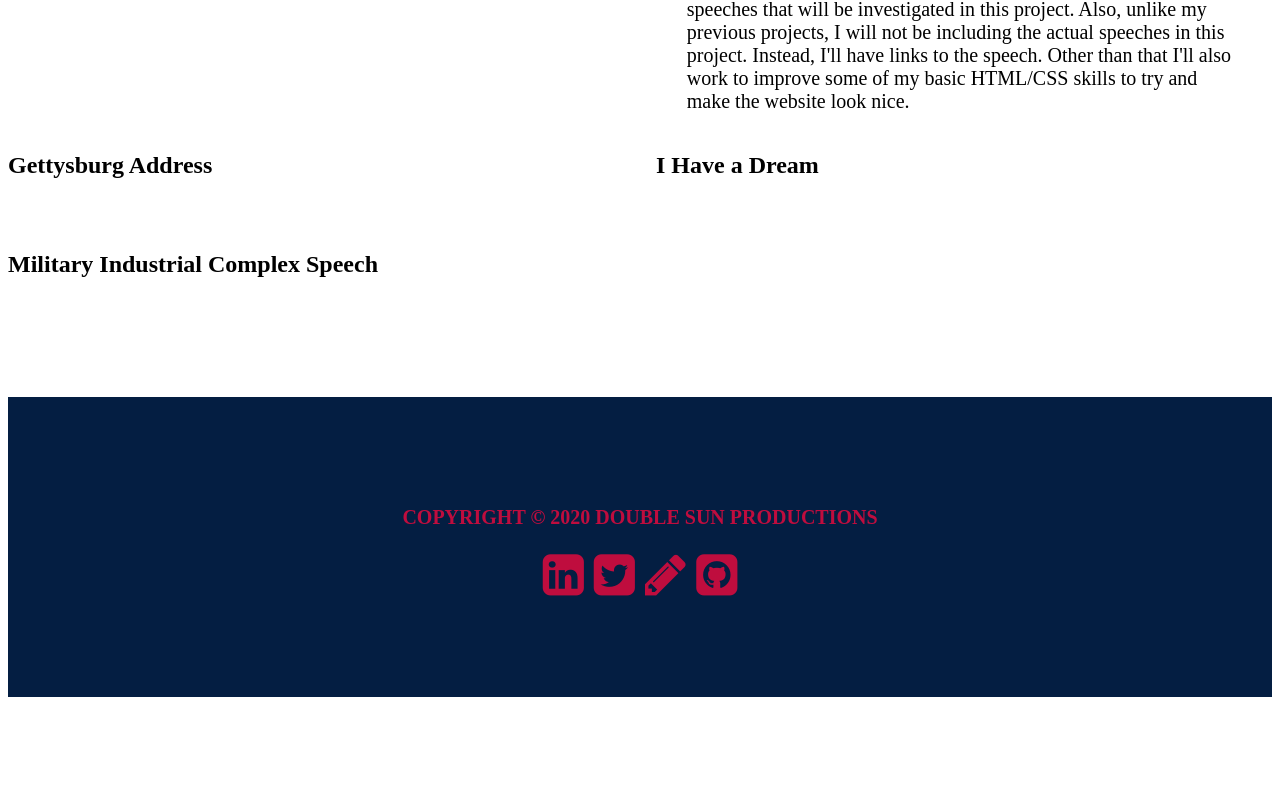
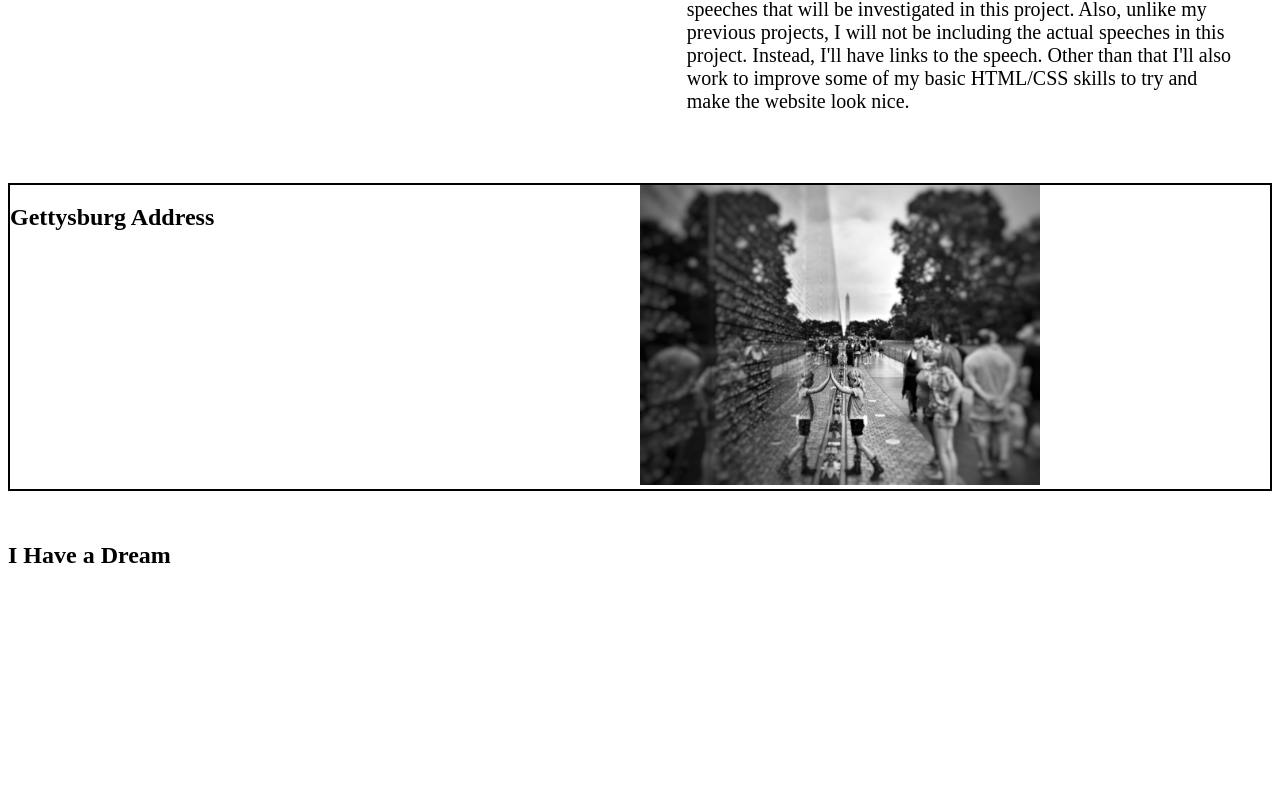
Before and after one commit to ravenusmc/three_speeches, a Vue app in the folder client/: page / in a window 1280 px wide. Shown: the part 723-1520 px from the top of the page. Before the commit the page ends 1428 px from the top, so only its background shows below. Built offline with nearby package versions, Linux system fonts and the light colour scheme.

Commit message:
working on speech area

```diff
--- a/client/src/views/Home.vue
+++ b/client/src/views/Home.vue
@@ -10,9 +10,23 @@
 
     <section id='speechArea'>
 
+      <div id='speechDiv'>
+
+        <Speech
+          :title=speechOne>
+        </Speech>
+
+        <div>
+          <img class='imageOne' src="../assets/images/wall.jpg" alt="Vietnam Wall">
+        </div>
+
+      </div>
+
       <div>
 
-        <Speech :title=speechOne></Speech>
+        <Speech
+          :title=speechTwo>
+        </Speech>
         <div>
         </div>
 
@@ -20,15 +34,9 @@
 
       <div>
 
-        <Speech :title=speechTwo></Speech>
-        <div>
-        </div>
-
-      </div>
-
-      <div>
-
-        <Speech :title=speechThree></Speech>
+        <Speech
+          :title=speechThree>
+          </Speech>
         <div>
         </div>
 
@@ -77,9 +85,23 @@ export default {
 
 #speechArea {
   display: grid;
-  grid-template-columns: 1fr 1fr;
   grid-template-rows: 1fr 1fr 1fr;
   grid-gap: 2em;
+  margin-top: 50px;
+}
+
+#speechDiv {
+  display: grid;
+  grid-template-columns: 1fr 1fr;
+  border: 2px solid black;
+  justify-content: center;
+}
+
+.imageOne {
+  background-position: center;
+  background-size: cover;
+  background-repeat: no-repeat;
+  height: 300px;
 }
 
 </style>
```
Also changed, not shown: client/src/assets/images/wall.jpg (added).
